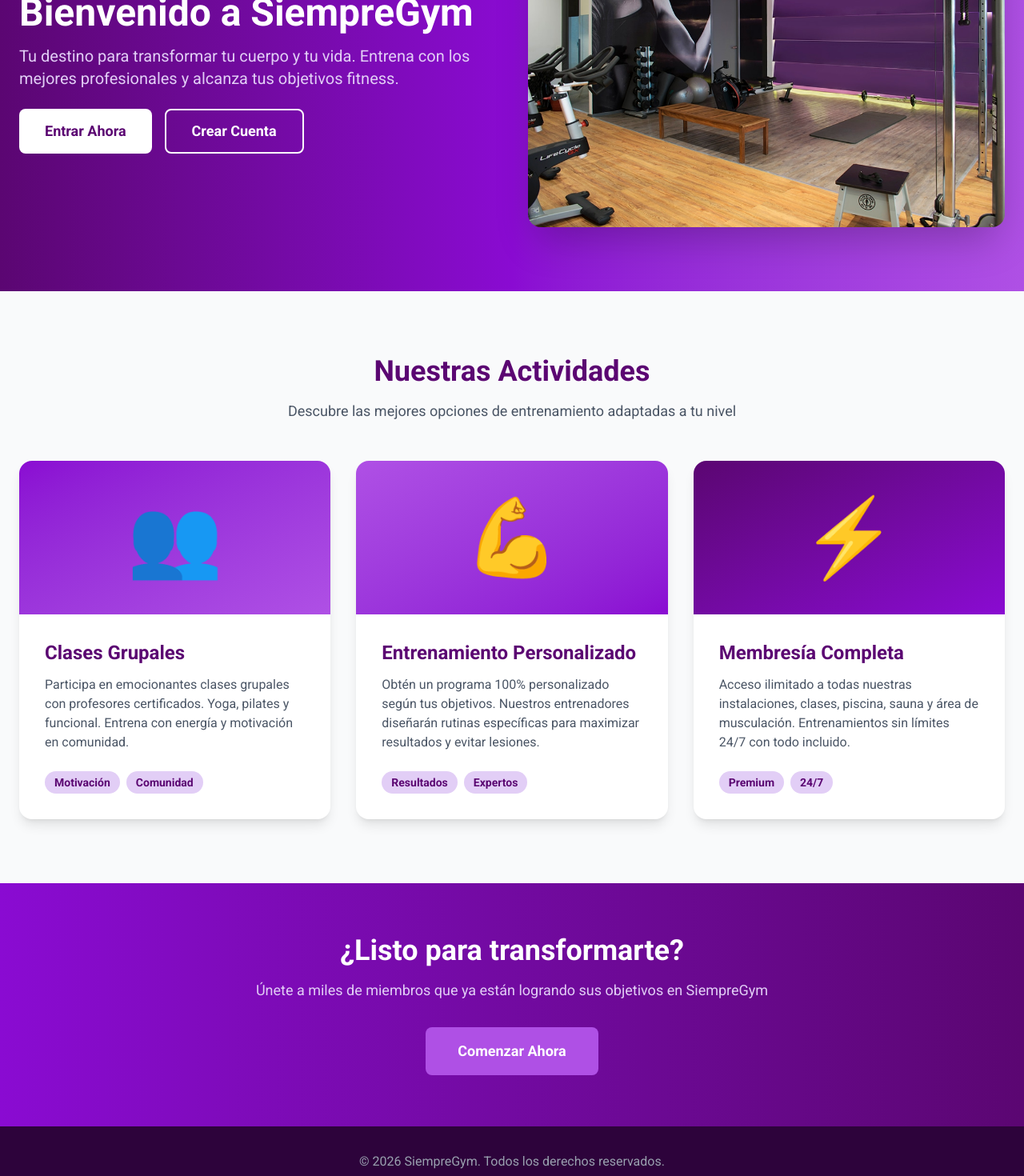
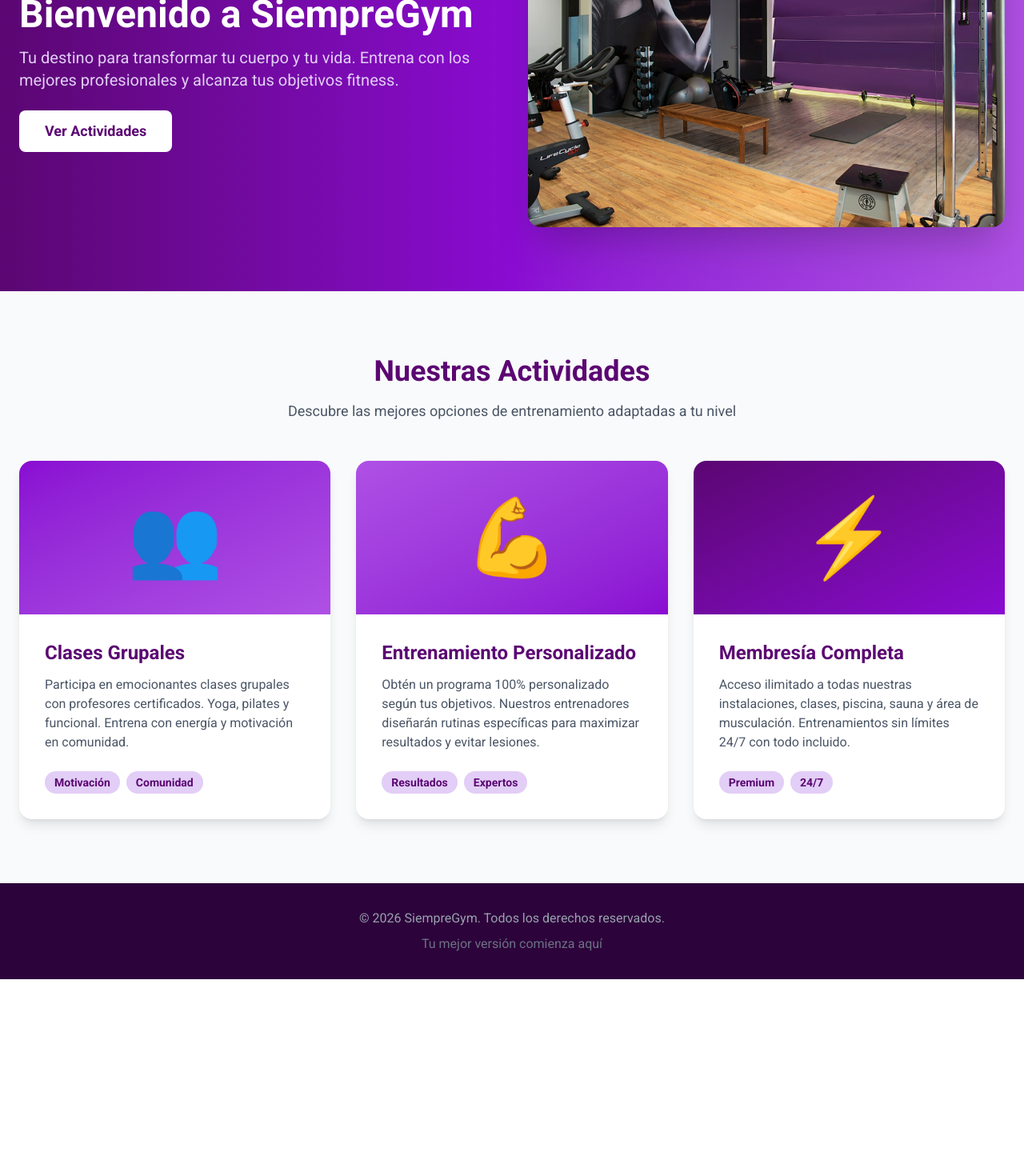
Before and after one commit to JuanEsc17/SiempreGym, a React (Vite) app in the folder frontend/: page / in a window 1280 px wide. Shown: the part 260-1730 px from the top of the page at 80% size. After the commit the page ends 1484 px from the top, so only its background shows below. Built offline with nearby package versions, Linux system fonts and the light colour scheme; sample sign-in values are in the browser's storage.

Commit message:
cambio el home, protejo endpoint actividades

```diff
--- a/frontend/src/App.jsx
+++ b/frontend/src/App.jsx
@@ -12,7 +12,17 @@ import AdminPanel from "./pages/AdminPanel.jsx"
 import EditarClase from "./pages/EditarClase.jsx"
 import VerClasesAdmin from "./pages/VerClasesAdmin.jsx"
 
-//para que si no es admin no pueda entrar a las rutas de admin
+// Ruta protegida para usuarios autenticados
+function RutaProtegida({ children }) {
+  const { isAuthenticated } = useAuth()
+
+  if (!isAuthenticated) {
+    return <Navigate to="/login" />
+  }
+  return children
+}
+
+// Ruta protegida solo para administradores
 function RutaAdmin({ children }) {
   const { isAdmin, isAuthenticated } = useAuth()
 
@@ -48,7 +58,7 @@ function AppContent() {
         <Route path="/" element={<Home />} />
         <Route path="/login" element={<Login />} />
         <Route path="/register" element={<Register />} />
-        <Route path="/actividades" element={<Actividades />} />
+        <Route path="/actividades" element={<RutaProtegida><Actividades /></RutaProtegida>} />
 
         {/** Rutas de administración **/}
         <Route path="/admin" element={<RutaAdmin><AdminPanel /></RutaAdmin>} />
--- a/frontend/src/pages/Home.jsx
+++ b/frontend/src/pages/Home.jsx
@@ -1,8 +1,10 @@
 import { useNavigate } from "react-router-dom"
+import { useAuth } from "../context/AuthContext"
 import gymImage from "../assets/hero.png"
 
 export default function Home() {
   const navigate = useNavigate()
+  const { isAuthenticated } = useAuth()
 
   return (
     <div className="min-h-screen bg-white">
@@ -15,6 +17,15 @@ export default function Home() {
               Tu destino para transformar tu cuerpo y tu vida. Entrena con los mejores profesionales y alcanza tus objetivos fitness.
             </p>
             <div className="flex gap-4">
+              {isAuthenticated ? (
+                <button
+                  onClick={() => navigate("/actividades")}
+                  className="px-8 py-3 rounded-lg bg-white text-[#5B0672] font-bold text-lg hover:bg-[#E2CEF6] transition-colors"
+                >
+                  Ver Actividades
+                </button>
+              ) : (
+                <>
                   <button
                     onClick={() => navigate("/login")}
                     className="px-8 py-3 rounded-lg bg-white text-[#5B0672] font-bold text-lg hover:bg-[#E2CEF6] transition-colors"
@@ -27,6 +38,8 @@ export default function Home() {
                   >
                     Crear Cuenta
                   </button>
+                </>
+              )}
             </div>
           </div>
           <div className="hidden md:block">
@@ -110,22 +123,6 @@ export default function Home() {
         </div>
       </section>
 
-      {/* CTA Section */}
-      <section className="bg-gradient-to-r from-[#8A0BD2] to-[#5B0672] text-white py-16 px-6">
-        <div className="max-w-4xl mx-auto text-center">
-          <h3 className="text-4xl font-bold mb-4">¿Listo para transformarte?</h3>
-          <p className="text-lg text-[#E2CEF6] mb-8">
-            Únete a miles de miembros que ya están logrando sus objetivos en SiempreGym
-          </p>
-          <button
-            onClick={() => navigate("/register")}
-            className="px-10 py-4 rounded-lg bg-[#AF50E5] text-white font-bold text-lg hover:bg-white hover:text-[#5B0672] transition-colors"
-          >
-            Comenzar Ahora
-          </button>
-        </div>
-      </section>
-
       {/* Footer */}
       <footer className="bg-[#2D033B] text-white py-8 px-6">
         <div className="max-w-7xl mx-auto text-center">
```
Also changed, not shown: 1 other file (tests, documents, lock files or other folders). Lines whose indentation alone changed are shown as unchanged.
